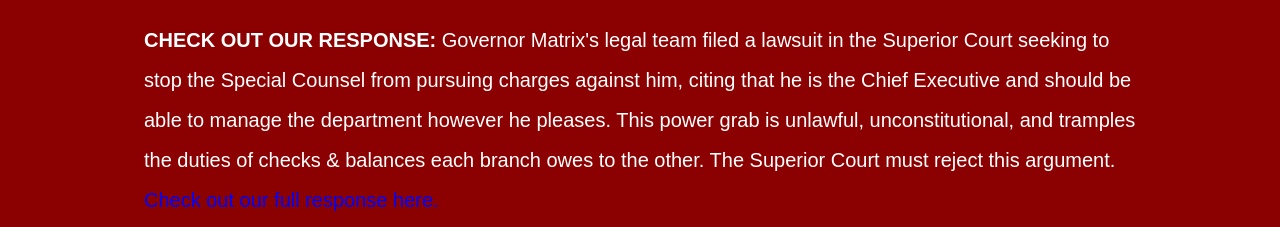
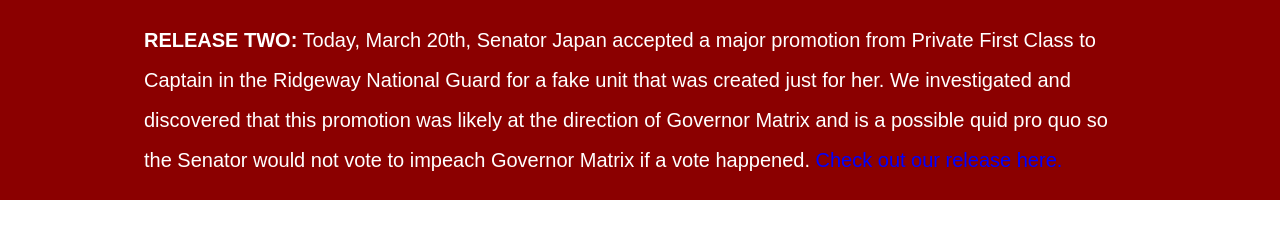
Before and after one commit to ridgewayanon/ridgewayanon.github.io, a plain HTML site: page index.html in a window 1280 px wide. Shown: the top 227 px of the page. Drawn offline with nearby package versions, Linux system fonts and the light colour scheme.

Commit message:
HP Update

```diff
--- a/index.html
+++ b/index.html
@@ -77,7 +77,7 @@
 	<div style="background-color: darkred; padding: 20px; margin-bottom: 30px;">
 		<div style="width: 80%; margin-left: auto; margin-right: auto;">
 			<p1 style="color: white; font-size:20px">
-				<b>CHECK OUT OUR RESPONSE:</b> Governor Matrix's legal team filed a lawsuit in the Superior Court seeking to stop the Special Counsel from pursuing charges against him, citing that he is the Chief Executive and should be able to manage the department however he pleases. This power grab is unlawful, unconstitutional, and tramples the duties of checks & balances each branch owes to the other. The Superior Court must reject this argument. <a href="/releases/3-14-2024/governor-matrix-has-no-legal-defense">Check out our full response here.</a>
+				<b>RELEASE TWO:</b> Today, March 20th, Senator Japan accepted a major promotion from Private First Class to Captain in the Ridgeway National Guard for a fake unit that was created just for her. We investigated and discovered that this promotion was likely at the direction of Governor Matrix and is a possible quid pro quo so the Senator would not vote to impeach Governor Matrix if a vote happened. <a href="/releases/3-20-2024/senator-japan-resign-now">Check out our release here.</a>
 			</p1>
 		</div>
 	</div>
```
